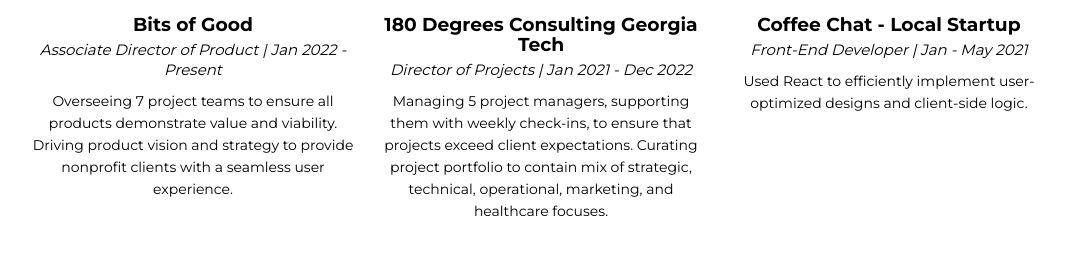
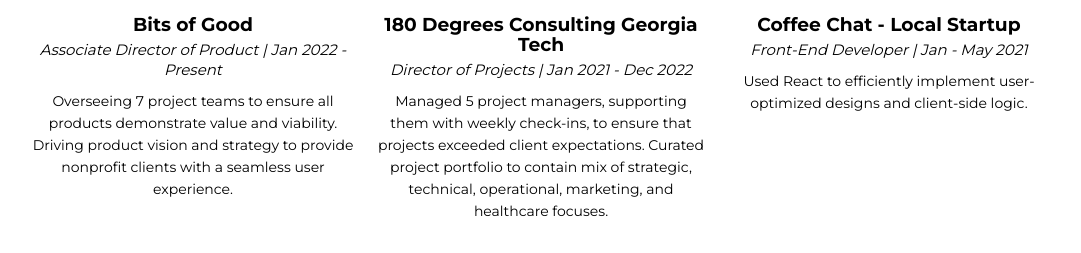
Before and after one commit to allisonkwan/allison-kwan-portfolio, a Gatsby site: page / in a window 1280 px wide. Shown: the part 2935-3188 px from the top of the page, without its empty margins (99-1180 px from the left). Built offline with nearby package versions, Linux system fonts and the light colour scheme; Gatsby itself is replaced by a stand-in of ours.

Commit message:
Adjust wording

```diff
--- a/src/yourdata.js
+++ b/src/yourdata.js
@@ -73,7 +73,7 @@ export default {
   aboutParaOne:
     "I’m a senior Computer Science major at Georgia Tech. I enjoy building full stack applications and creating data visualizations that meet specific business needs, and I am passionate about using my knowledge to actively contribute to meaningful projects in a variety of industries.",
   aboutParaTwo:
-    "Currently, I'm involved in several innovative projects ranging from software development for a national nonprofit to directing all project work for a campus consulting organization. I've previously worked at American Express as a Software Engineering Intern and Analog Devices as a Data Visualization Intern.",
+    "Currently, I'm involved in several innovative projects ranging from software development for a national nonprofit to directing the product vision for a campus web development organization. I've previously worked at American Express as a Software Engineering Intern and Analog Devices as a Data Visualization Intern.",
   aboutParaThree:
     "When I'm not coding or expanding my professional breadth, you can typically find me experimenting with a new recipe, immersed in a good book, or traveling to a new city. Thanks for checking out my page!",
   aboutImage:
@@ -213,7 +213,7 @@ export default {
       img: dcIcon,
       title: "180 Degrees Consulting Georgia Tech",
       subtitle: "Director of Projects | Jan 2021 - Dec 2022",
-      para: <p>Managing 5 project managers, supporting them with weekly check-ins, to ensure that projects exceed client expectations. Curating project portfolio to contain mix of strategic, technical, operational, marketing, and healthcare focuses.</p>,
+      para: <p>Managed 5 project managers, supporting them with weekly check-ins, to ensure that projects exceeded client expectations. Curated project portfolio to contain mix of strategic, technical, operational, marketing, and healthcare focuses.</p>,
     },
     {
       id: 3,
```
